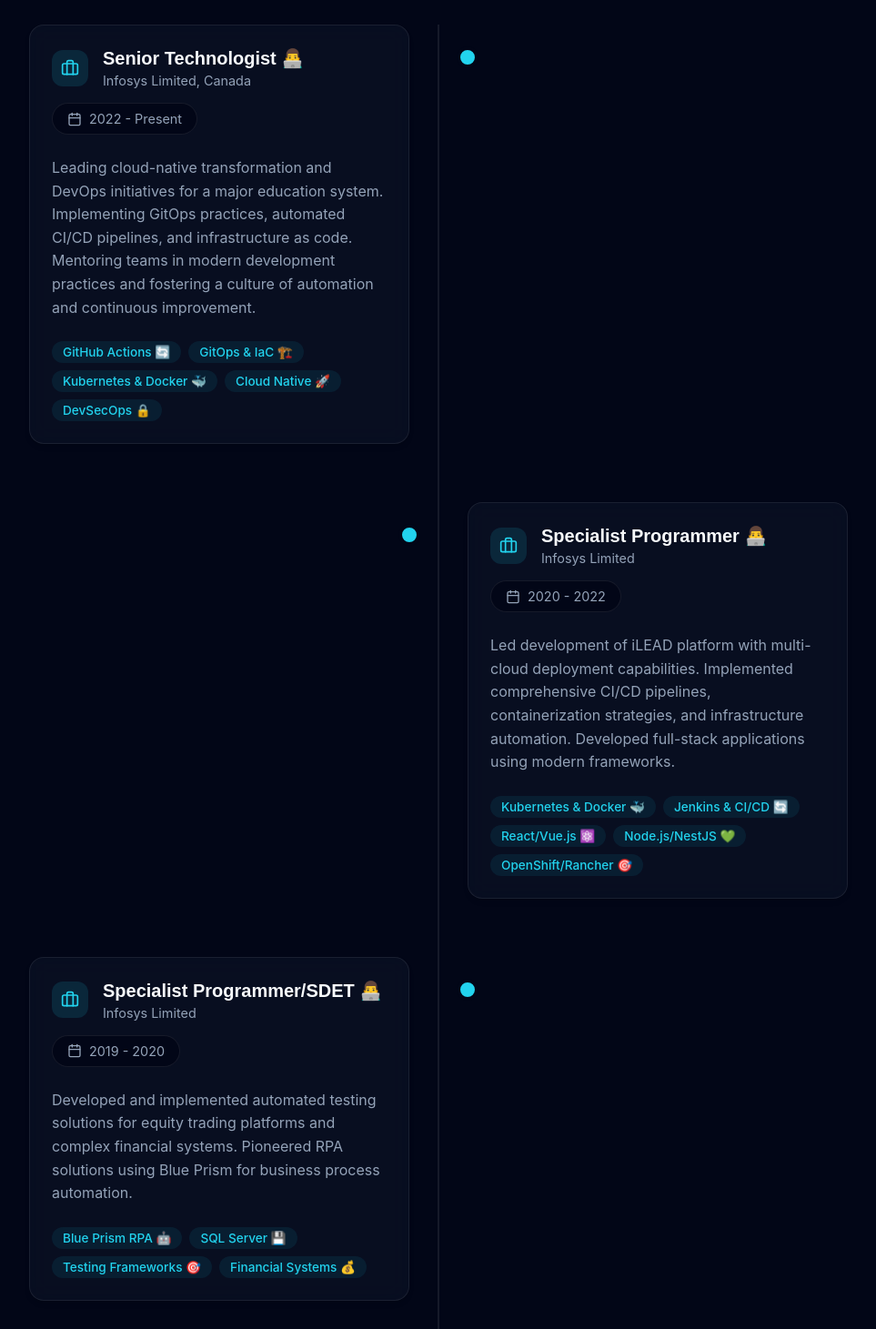
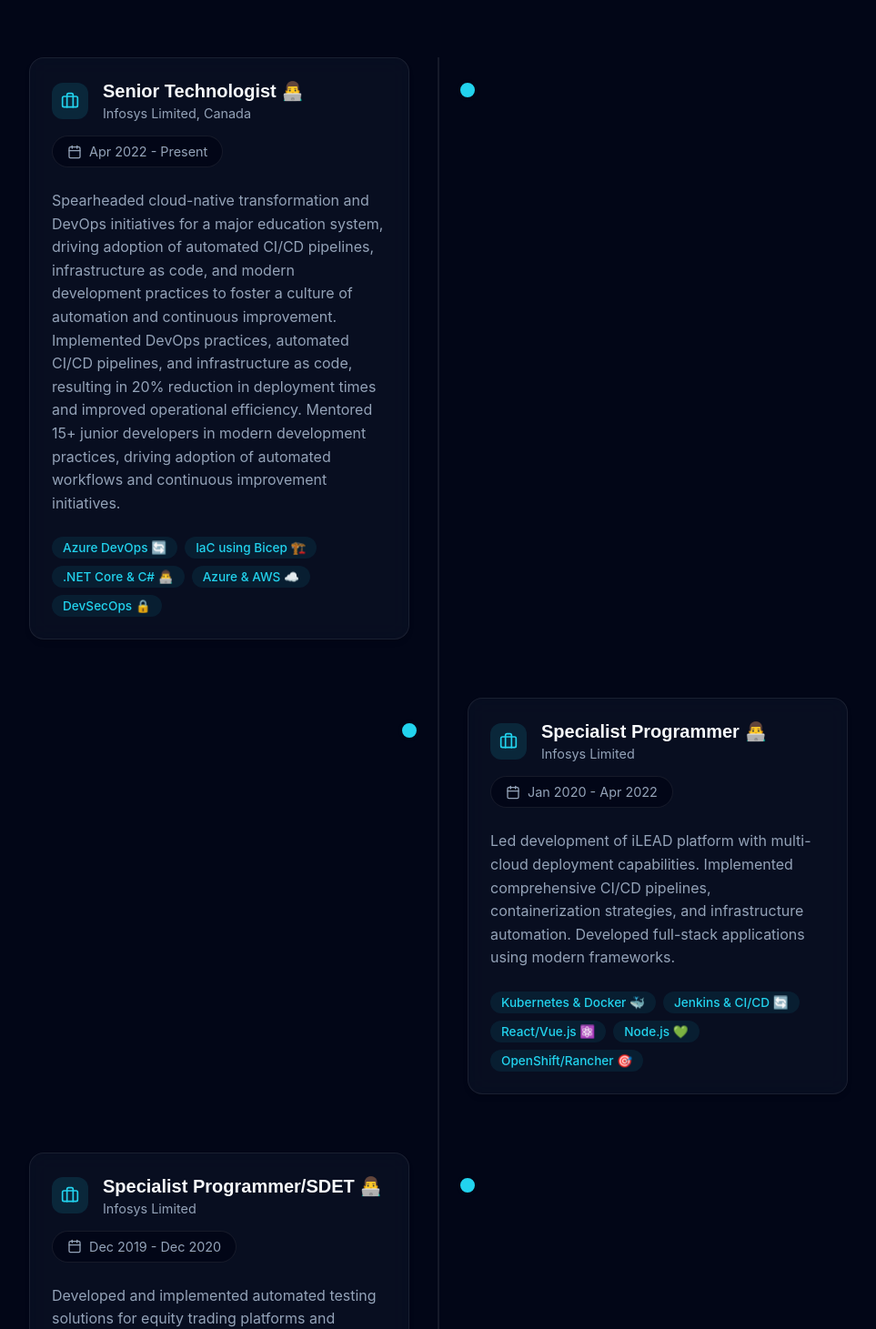
Before and after one commit to A-5ingh/resume, a React (Vite) app: page / in a window 1280 px wide. Shown: the part 1109-2570 px from the top of the page at 91% size, without its empty margins (158-1121 px from the left). Built offline with nearby package versions, Linux system fonts and the light colour scheme.

Commit message:
feat: Add external links to certifications and update resume data structure

```diff
--- a/src/components/sections/Certifications.tsx
+++ b/src/components/sections/Certifications.tsx
@@ -1,6 +1,7 @@
 import styled from 'styled-components';
 import { motion } from 'framer-motion';
 import { useCertifications } from '../../context/ResumeContext';
+import { ExternalLink } from 'lucide-react';
 
 const Certifications = () => {
   const certifications = useCertifications();
@@ -33,6 +34,11 @@
             <CertInfo>
               <CertIssuer>{cert.issuer}</CertIssuer>
               <CertDate>{cert.date}</CertDate>
+              {cert.link && cert.link !== '#' && (
+                <CertLink href={cert.link} target="_blank" rel="noopener noreferrer">
+                  <ExternalLink size={18} />
+                </CertLink>
+              )}
             </CertInfo>
           </CertificationCard>
         ))}
@@ -118,6 +124,8 @@
     mask-composite: exclude;
     opacity: 0;
     transition: opacity 0.3s ease;
+    /* Ensure the decorative overlay doesn't block clicks */
+    pointer-events: none;
   }
 
   &:hover {
@@ -177,4 +185,25 @@
   font-size: 0.9rem;
 `;
 
+const CertLink = styled.a`
+  color: ${({ theme }) => theme.text};
+  display: flex;
+  align-items: center;
+  justify-content: center;
+  width: 40px;
+  height: 40px;
+  border-radius: 50%;
+  background: ${({ theme }) => theme.backgroundSecondary};
+  transition: all 0.2s ease;
+  /* Make sure the link is above decorative overlays and remains clickable */
+  position: relative;
+  z-index: 1;
+
+  &:hover {
+    background: ${({ theme }) => theme.primary};
+    color: white;
+    transform: rotate(45deg);
+  }
+`;
+
 export default Certifications;
--- a/src/components/sections/Projects.tsx
+++ b/src/components/sections/Projects.tsx
@@ -4,7 +4,7 @@
 import { useState } from 'react';
 import { GlassCard } from '../shared/GlassCard';
 import { GradientText } from '../shared/GradientText';
-import { ExternalLink, Github, Folder } from 'lucide-react';
+import { ExternalLink, Folder } from 'lucide-react';
 
 const Projects = () => {
   const projects = useProjects();
--- a/src/data/resumeData.ts
+++ b/src/data/resumeData.ts
@@ -36,6 +36,7 @@
     name: z.string().min(1),
     issuer: z.string().min(1),
     date: z.string().min(1),
+    link: z.url().optional(),
   })),
   social: z.array(z.object({
     platform: z.string().min(1),
@@ -48,7 +49,7 @@
   personal: {
     name: "Amarbir Singh",
     role: "Senior Technologist @ Infosys Limited | Cloud & DevOps Architect 🚀 | Full Stack Developer 💻",
-    summary: "14+ years of expertise in software development, DevOps, and open source contributions. Passionate about developer tools, automation, and cloud-native solutions. Active contributor to projects like JHipster and Kyverno, with strong experience in designing scalable CI/CD pipelines and infrastructure as code. Skilled in multiple languages including JavaScript/TypeScript, C#, Python, and Go.",
+    summary: "14 years of expertise in software development, DevOps, and open-source contributions. Demonstrated expertise in designing and implementing developer tools, automation workflows, and cloud-native solutions. Demonstrated technical leadership as an active contributor to projects such as jHipster and Kyverno, spearheading the design of innovative, scalable CI/CD pipelines and infrastructure as code solutions. Skilled in multiple languages including JavaScript/TypeScript, C#, and Python.",
     email: "amarbir1800@gmail.com",
     phone: "+1 (xxx)-xxx xxxx",
     avatarUrl: "https://github.com/a-5ingh.png"
@@ -57,35 +58,35 @@
     {
       role: "Senior Technologist 👨‍💻",
       company: "Infosys Limited, Canada",
-      period: "2022 - Present",
+      period: "Apr 2022 - Present",
       icon: FaCloud,
-      description: "Leading cloud-native transformation and DevOps initiatives for a major education system. Implementing GitOps practices, automated CI/CD pipelines, and infrastructure as code. Mentoring teams in modern development practices and fostering a culture of automation and continuous improvement.",
+      description: "Spearheaded cloud-native transformation and DevOps initiatives for a major education system, driving adoption of automated CI/CD pipelines, infrastructure as code, and modern development practices to foster a culture of automation and continuous improvement. Implemented DevOps practices, automated CI/CD pipelines, and infrastructure as code, resulting in 20% reduction in deployment times and improved operational efficiency. Mentored 15+ junior developers in modern development practices, driving adoption of automated workflows and continuous improvement initiatives.",
       technologies: [
-        "GitHub Actions 🔄",
-        "GitOps & IaC 🏗️",
-        "Kubernetes & Docker 🐳",
-        "Cloud Native 🚀",
+        "Azure DevOps 🔄",
+        "IaC using Bicep 🏗️",
+        ".NET Core & C# 👨‍💻",
+        "Azure & AWS ☁️",
         "DevSecOps 🔒"
       ],
     },
     {
       role: "Specialist Programmer 👨‍💻",
       company: "Infosys Limited",
-      period: "2020 - 2022",
+      period: "Jan 2020 - Apr 2022",
       icon: FaCode,
       description: "Led development of iLEAD platform with multi-cloud deployment capabilities. Implemented comprehensive CI/CD pipelines, containerization strategies, and infrastructure automation. Developed full-stack applications using modern frameworks.",
       technologies: [
         "Kubernetes & Docker 🐳",
         "Jenkins & CI/CD 🔄",
         "React/Vue.js ⚛️",
-        "Node.js/NestJS 💚",
+        "Node.js 💚",
         "OpenShift/Rancher 🎯"
       ],
     },
     {
       role: "Specialist Programmer/SDET 👨‍💻",
       company: "Infosys Limited",
-      period: "2019 - 2020",
+      period: "Dec 2019 - Dec 2020",
       icon: FaRobot,
       description: "Developed and implemented automated testing solutions for equity trading platforms and complex financial systems. Pioneered RPA solutions using Blue Prism for business process automation.",
       technologies: [
@@ -98,7 +99,7 @@
     {
       role: "Various (System Engineer, Test Analyst, SDET) 🔍",
       company: "Infosys Limited",
-      period: "2011 - 2019",
+      period: "Feb 2011 - Dec 2019",
       icon: FaSearch,
       description: "Led core automation initiatives and developed comprehensive testing frameworks. Created innovative solutions for automated report comparison and enhanced test coverage across multiple applications.",
       technologies: [
@@ -113,28 +114,28 @@
     {
       title: "Infrastructure as Code Resources 🏗️",
       category: "Industry",
-      description: "Created and published comprehensive technical articles on Infrastructure as Code. Developed reusable enterprise modules for cloud resource provisioning, with a focus on developer experience and automation. Implemented GitOps practices for infrastructure management.",
+      description: "Authored and published comprehensive technical articles on Infrastructure as Code, contributing to team knowledge sharing and supporting collaborative learning. Developed reusable enterprise modules for cloud resource provisioning, with a focus on developer experience and automation. Implemented GitOps practices for infrastructure management.",
       tech: ["Azure", "Bicep", "ARM Templates", "PowerShell", "DevOps"],
-      link: "https://medium.com/@amarbir1800"
+      link: "https://medium.com/@a.student/infrastructure-as-code-azure-bicep-fd2b66076afe"
     },
     {
       title: "JHipster Framework Enhancement ⚡",
       category: "Open Source",
-      description: "Active contributor to JHipster framework, focusing on Vue.js and Node.js generators. Identified and fixed critical security vulnerabilities in the Node.js generator, improving platform security.",
-      tech: ["Vue.js", "Node.js", "TypeScript", "Security", "Microservices"],
-      link: "https://github.com/jhipster/generator-jhipster"
+      description: "Collaborated with the JHipster dotnetcore community as an active contributor and maintainer. Contributed to fix various bugs, new features (terraform scripts), and documentation.",
+      tech: ["EJS", "Node.js", "TypeScript", "Terraform", "IaC", "DotnetCore"],
+      link: "https://github.com/jhipster/jhipster-dotnetcore/graphs/contributors"
     },
     {
       title: "Kyverno Security & Policy Engine 🛡️",
       category: "Open Source",
       description: "Contributing to Kubernetes policy management, implementing security policies and enhancing documentation. Focus on policy as code and security implementations.",
       tech: ["Kubernetes", "Go", "Policy as Code", "Security", "DevOps"],
-      link: "https://github.com/kyverno/kyverno"
+      link: "https://github.com/kyverno/community/blob/main/CONTRIBUTORS.md"
     },
     {
       title: "Cloud Migration & Modernization 📚",
       category: "Industry",
-      description: "Architected and led the migration of large-scale education system to Azure cloud. Implemented modern DevOps practices, automated deployments, and enhanced system reliability.",
+      description: "Strategically led and collaborated with cross-functional teams to architect and execute the successful migration of a large-scale education system to Azure cloud. Collaborated with cross-functional teams to pioneer modern DevOps practices, automate deployment processes, and drive improvements in overall system reliability.",
       tech: ["Azure", "DevOps", "CI/CD", "Infrastructure as Code", "Automation"],
     }
   ],
@@ -179,34 +180,46 @@
   ],
   certifications: [
     {
+      name: "GitOps Certified Associate (CGOA) 🌟",
+      issuer: "CD Foundation",
+      date: "Dec 2025",
+      link: "https://ti-user-certificates.s3.amazonaws.com/e0df7fbf-a057-42af-8a1f-590912be5460/29cf353c-53e9-469d-8a23-7da6d6231e7d-amarbir-singh-e1018b52-9d79-4b01-af18-92d738a5e759-certificate.pdf"
+    },
+    {
       name: "Microsoft Azure Administrator Associate (AZ-104) ⭐",
       issuer: "Microsoft",
-      date: "Nov 2024"
+      date: "Nov 2024",
+      link: "https://learn.microsoft.com/en-us/users/amarbirsingh/transcript/dl9gnbe3k1og66q"
     },
     {
       name: "Microsoft Azure AI Engineer Associate (A1-102) ⭐",
       issuer: "Microsoft",
-      date: "Sep 2024"
+      date: "Sep 2024",
+      link: "https://learn.microsoft.com/en-us/users/amarbirsingh/transcript/dl9gnbe3k1og66q"
     },
     {
       name: "Microsoft DevOps Solutions (AZ-400) ⭐",
       issuer: "Microsoft",
-      date: "Jun 2023"
+      date: "Jun 2023",
+      link: "https://learn.microsoft.com/en-us/users/amarbirsingh/transcript/dl9gnbe3k1og66q"
     },
     {
       name: "Associate Cloud Engineer 🌩️",
       issuer: "Google",
-      date: "Mar 2023"
+      date: "Mar 2023",
+      link: "https://www.credly.com/badges/194c9bab-6188-4374-97c9-91bb022e77c9"
     },
     {
       name: "Azure Fundamentals (AZ-900) ☁️",
       issuer: "Microsoft",
-      date: "Jun 2023"
+      date: "Jun 2023",
+      link: "https://learn.microsoft.com/en-us/users/amarbirsingh/transcript/dl9gnbe3k1og66q"
     },
     {
       name: "AWS Cloud Practitioner ⚡",
       issuer: "Amazon",
-      date: "Mar 2023"
+      date: "Mar 2023",
+      link: "https://www.credly.com/badges/8c217a54-7ab6-43bf-8518-bab33282fb9d"
     },
     {
       name: "Machine Learning Foundations 🤖",
```
